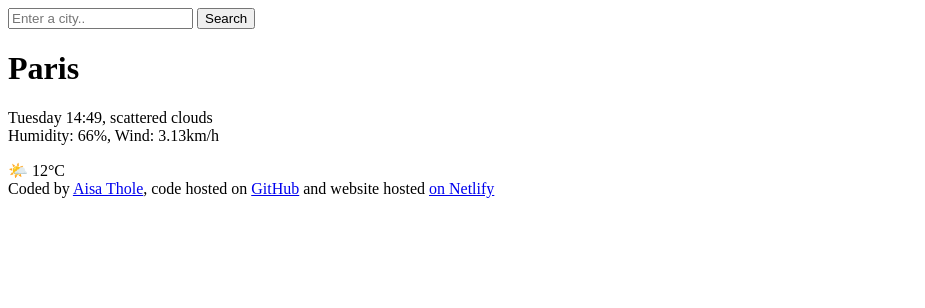
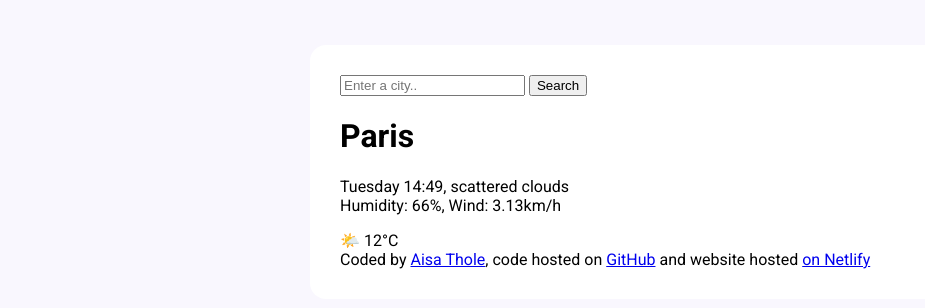
Before and after one commit to Lizzy04/weather-search-app, a plain HTML site: page index.html in a window 1280 px wide. Shown: the whole page, without its empty margins (0-925 px from the left). Drawn offline with Linux system fonts and the light colour scheme.

Commit message:
Styled main container and added custom font

```diff
--- a/index.html
+++ b/index.html
@@ -3,9 +3,14 @@
   <head>
     <meta charset="UTF-8" />
     <meta name="viewport" content="width=device-width, initial-scale=1.0" />
+    <link rel="preconnect" href="https://fonts.googleapis.com">
+<link rel="preconnect" href="https://fonts.gstatic.com" crossorigin>
+<link href="https://fonts.googleapis.com/css2?family=Roboto:ital,wght@0,100..900;1,100..900&display=swap" rel="stylesheet">
+    <link rel="stylesheet" href="src/style.css" />
     <title>Weather Search App</title>
   </head>
-  <body>
+
+<div class="weather-app">
     <header>
       <form>
         <input type="search" placeholder="Enter a city.." required />
@@ -35,5 +40,7 @@
         >on Netlify</a
       >
     </footer>
+</div>
+    </body>
   </body>
 </html>
--- /dev/null
+++ b/src/style.css
@@ -0,0 +1,12 @@
+body {
+  background-color: #f9f7fe;
+  font-family: "Roboto", sans-serif;
+}
+.weather-app {
+  background: white;
+  max-width: 600px;
+  margin: 45px auto;
+  padding: 30px;
+  box-shadow: rgba(65, 50, 100, 0.08);
+  border-radius: 16px;
+}
```
